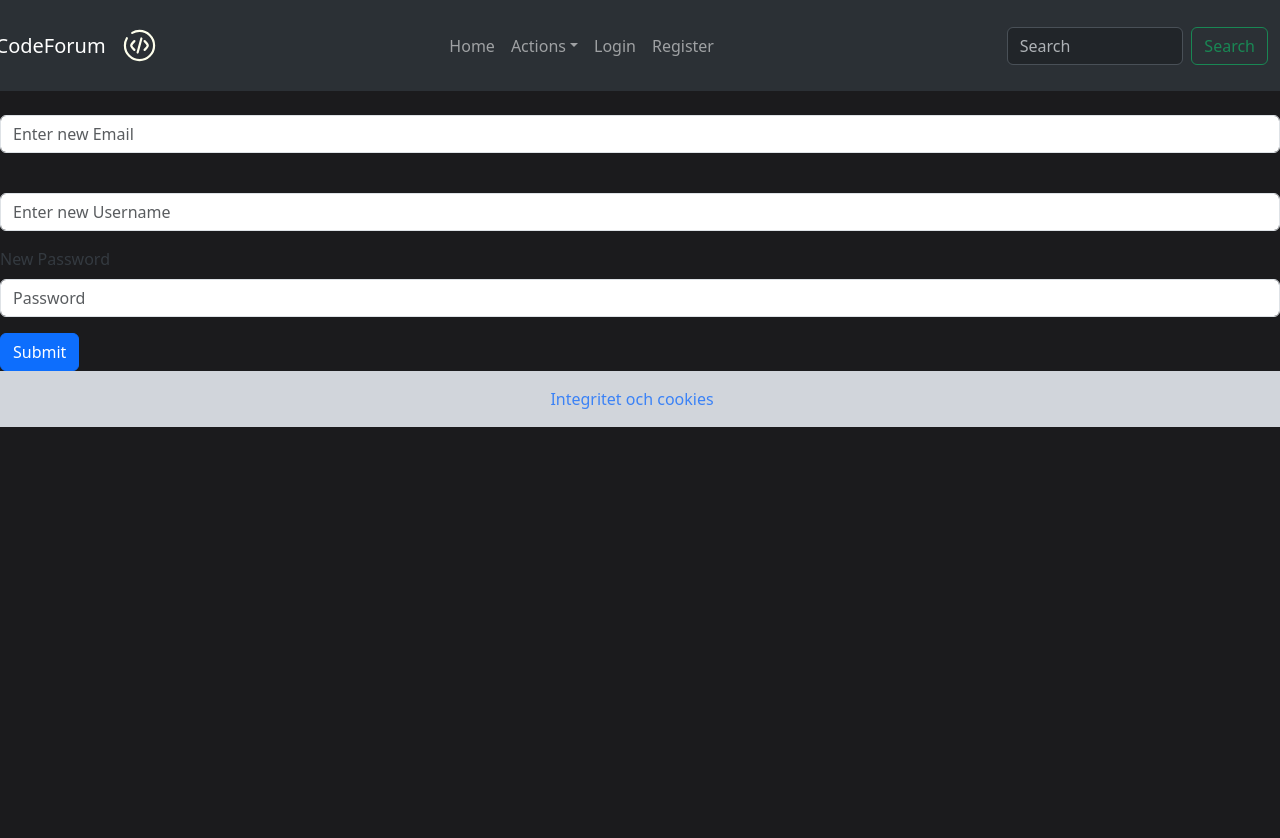
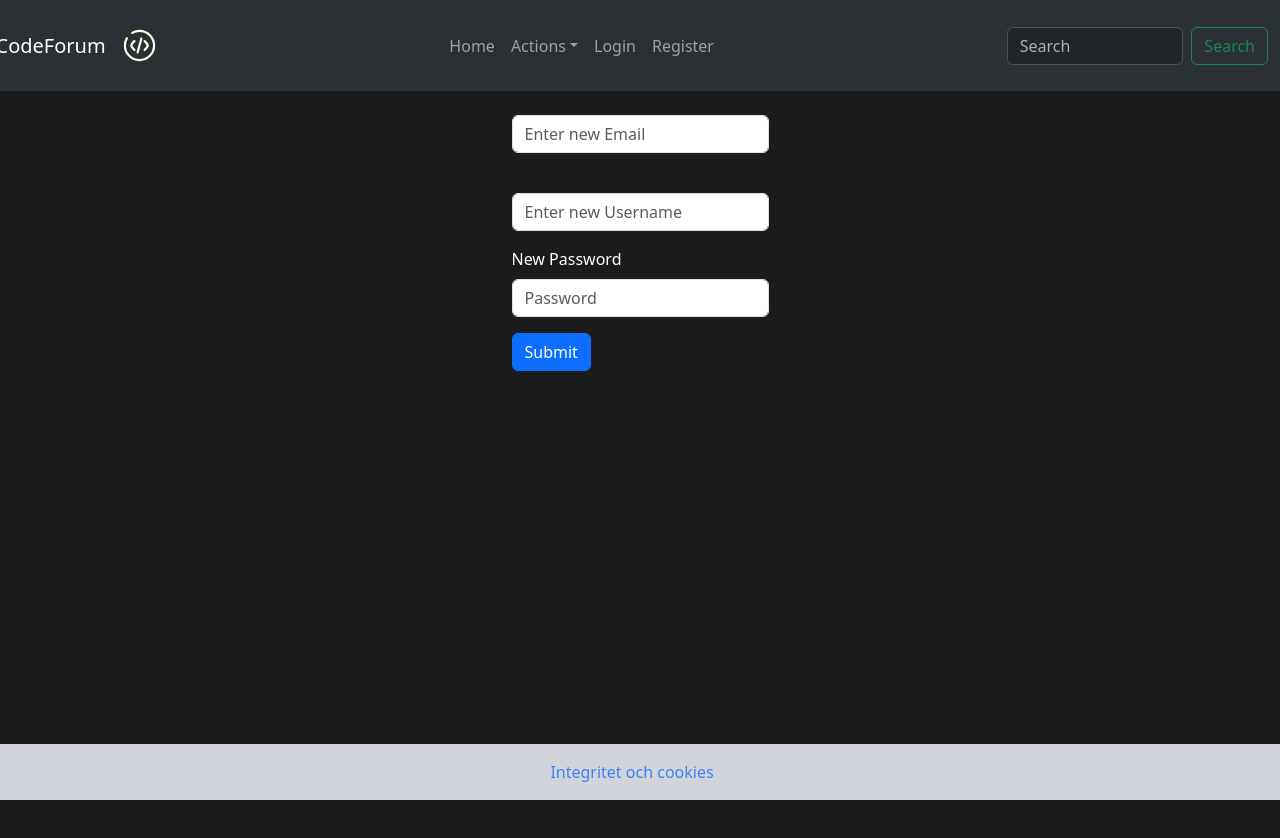
Before and after one commit to sheilabarnagot/Grupprojektet, a React (Vite) app in the folder frontend/: page /user-settings in a window 1280 px wide. Shown: the top 838 px of the page. Before the commit the page ends 800 px from the top, so only its background shows below. Built offline with nearby package versions, Linux system fonts and the light colour scheme; no server answers; what react-lazy-with-preload would draw is missing.

Commit message:
Add option to update some user info

```diff
--- a/frontend/src/UserSettings.tsx
+++ b/frontend/src/UserSettings.tsx
@@ -1,89 +1,101 @@
-import { useState, useEffect } from "react";
-import Form from "react-bootstrap/Form";
-import Button from "react-bootstrap/Button";
+import { useState, useEffect } from 'react';
+import Form from 'react-bootstrap/Form';
+import Button from 'react-bootstrap/Button';
 
 const UserSettings = () => {
   // Tillstånd för användaruppgifter
-  const [email, setEmail] = useState("");
-  const [password, setPassword] = useState("");
-  const [username, setUsername] = useState("");
-  const [userId, setuserId] = useState("");
+  const [email, setEmail] = useState('');
+  const [password, setPassword] = useState('');
+  const [username, setUsername] = useState('');
+  const [userId, setuserId] = useState('');
 
   useEffect(() => {
     // Hämta användaruppgifter som finns
-    const Id = localStorage.getItem("items");
+    const Id = localStorage.getItem('items');
     if (Id) {
       setuserId(Id);
     }
     getUserData(Id);
   });
 
-  const getUserData = async (Id) => {
-    console.log(Id);
+  const getUserData = async Id => {
     try {
       const response = await fetch(`http://localhost:3000/users`, {
-        method: "POST",
+        method: 'POST',
         headers: {
-          "Content-Type": "application/json",
+          'Content-Type': 'application/json',
         },
         body: JSON.stringify({ userId: Id }),
       });
       if (!response.ok) {
-        throw new Error("Failed to fetch user data");
+        throw new Error('Failed to fetch user data');
       }
       const data = await response.json();
       setEmail(data[0].email);
-      console.log(data);
       setPassword(data[0].password);
       setUsername(data[0].username);
     } catch (error) {
-      console.error("Error fetching user profile:", error);
+      console.error('Error fetching user profile:', error);
     }
   };
 
-  console.log(username, password, email);
-
-  const handleSaveChanges = async (event) => {
+  const handleSaveChanges = async event => {
     event.preventDefault();
-    setEmail(event.currentTarget[0].value);
     try {
       const response = await fetch(`http://localhost:3000/editprofile`, {
-        method: "POST",
+        method: 'POST',
         headers: {
-          "Content-Type": "application/json",
+          'Content-Type': 'application/json',
         },
-        body: JSON.stringify({ email, username, password, userId }),
+        body: JSON.stringify({
+          email: event.nativeEvent.srcElement[0].value,
+          username: event.nativeEvent.srcElement[1].value,
+          password: event.nativeEvent.srcElement[2].value,
+          userId,
+        }),
       });
-
       if (response.ok) {
-        alert("Profilen har uppdaterats!");
+        alert('Profilen har uppdaterats!');
+        const result = await response.json();
+        // console.log(result.user.userid);
+        setuserId(result.user.userid);
       } else {
         const errorData = await response.json();
-        console.error("Error saving user profile:", errorData.message);
+        console.error('Error saving user profile:', errorData.message);
       }
     } catch (error) {
-      console.error("Error saving user profile:", error);
+      console.error('Error saving user profile:', error);
     }
   };
 
+  useEffect(() => {
+    console.log({ userId });
+  }, [userId]);
+
   return (
-    <Form onSubmit={handleSaveChanges}>
+    <div className="flex justify-center h-screen">
+      <Form onSubmit={event => handleSaveChanges(event)}>
         <Form.Group className="mb-3" controlId="formGroupEmail">
-        <Form.Label>{email && email}</Form.Label>
+          <Form.Label>
+            <span className="text-white">{email && email}</span>
+          </Form.Label>
           <Form.Control type="email" placeholder="Enter new Email" />
         </Form.Group>
         <Form.Group className="mb-3" controlId="formGroupUsername">
-        <Form.Label>{username}</Form.Label>
+          <Form.Label>
+            <span className="text-white">{username}</span>
+          </Form.Label>
           <Form.Control type="Username" placeholder="Enter new Username" />
         </Form.Group>
         <Form.Group className="mb-3" controlId="formGroupPassword">
-        <Form.Label>New Password</Form.Label>
+          <Form.Label>
+            <span className="text-white">New Password</span>
+          </Form.Label>
           <Form.Control type="password" placeholder="Password" />
         </Form.Group>
-      <Button variant="primary" type="submit">
-        Submit
-      </Button>
+        <Button variant="primary" as="input" type="submit" value="Submit" />
       </Form>
+    </div>
   );
 };
 
```
Also changed, not shown: 1 other file (tests, documents, lock files or other folders). Lines whose indentation alone changed are shown as unchanged.
